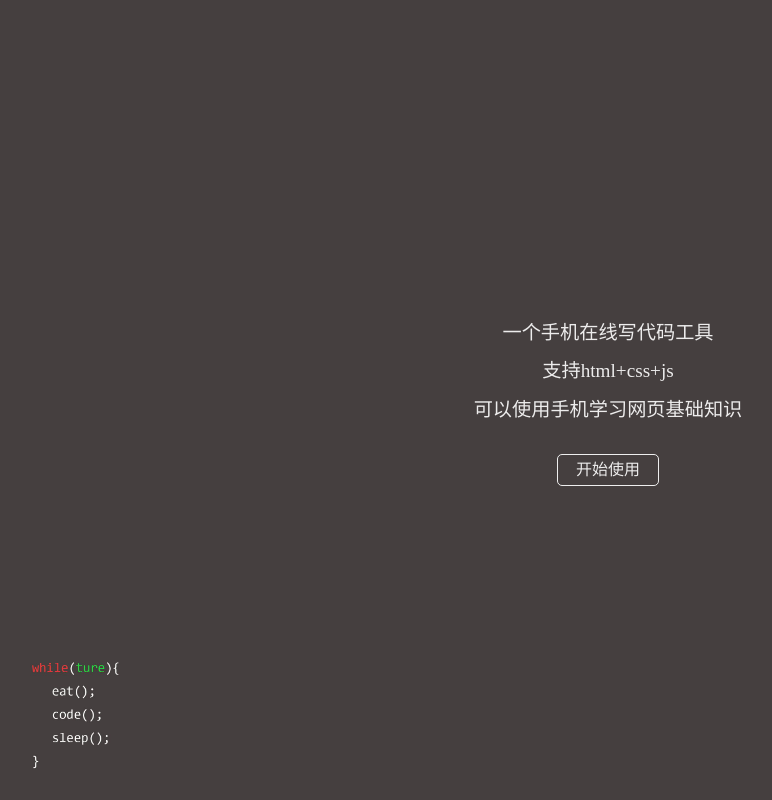
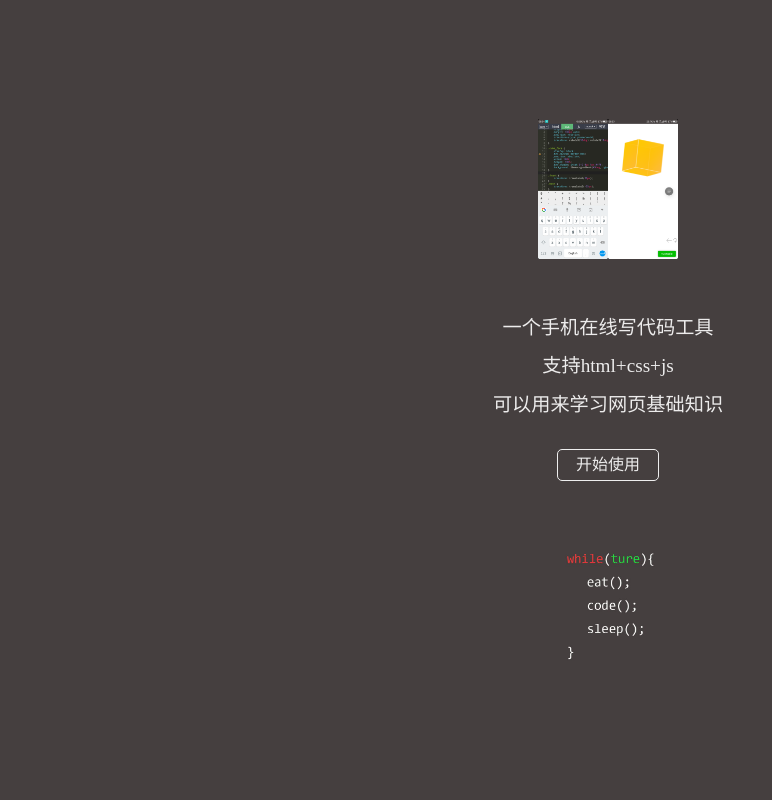
Before and after one commit to kala2c/code-phone, a website: page index.html in a window 1280 px wide. Shown: the whole page, without its empty margins (32-804 px from the left). Drawn offline with Linux system fonts and the light colour scheme.

Commit message:
调整首页

```diff
--- a/css/index.less
+++ b/css/index.less
@@ -5,6 +5,7 @@
 html, body {
   width: 100%;
   height: 100%;
+  overflow: hidden;
   // background-image: url(../images/bac.png);
   background-size: cover;
 }
@@ -32,17 +33,18 @@ html, body {
       flex-direction: column;
       justify-content: center;
       align-items: center;
-      .logo {
-        position: absolute;
-        left: 30px;
-        bottom: 10px;
-        width: 150px;
-        height: 150px;
-        background-image: url(../images/back.png);
-        background-size: 150px 150px;
+      .demo-pic {
+        display: flex;
+        width: 140px;
+        height: 140px;
+        img {
+          width: 70px;
+          height: 140px;
+        }
       }
       .desc {
         width: 80%;
+        margin-top: 50px;
         color: hsla(0,0%,100%,.9);
         text-align: center;
         line-height: 2;
@@ -60,6 +62,16 @@ html, body {
         text-align: center;
         line-height: 30px;
       }
+      .logo {
+        // position: absolute;
+        // left: 30px;
+        // bottom: 10px;
+        width: 150px;
+        height: 150px;
+        margin-top: 50px;
+        background-image: url(../images/back.png);
+        background-size: 150px 150px;
+      }
     }
   }
 }
--- a/index.html
+++ b/index.html
@@ -11,13 +11,18 @@
   <div class="section first">
     <div class="overlay"></div>
     <div class="wrap">
-      <div class="logo"></div>
+      <div class="demo-pic">
+        <!-- <img src="./images/demo-0.png" alt=""> -->
+        <img src="./images/demo-1.png" alt="">
+        <img src="./images/demo-2.png" alt="">
+      </div>
       <div class="desc">
         <p>一个手机在线写代码工具</p>
         <p>支持html+css+js</p>
-        <p>可以使用手机学习网页基础知识</p>
+        <p>可以用来学习网页基础知识</p>
       </div>
       <a href="code.html" class="href">开始使用</a>
+      <div class="logo"></div>
       <!-- <a href="test.html" class="href">预览版</a> -->
     </div>
   </div>
```
Also changed, not shown: css/index.css, images/demo-1.png (added), images/demo-2.png (added).
